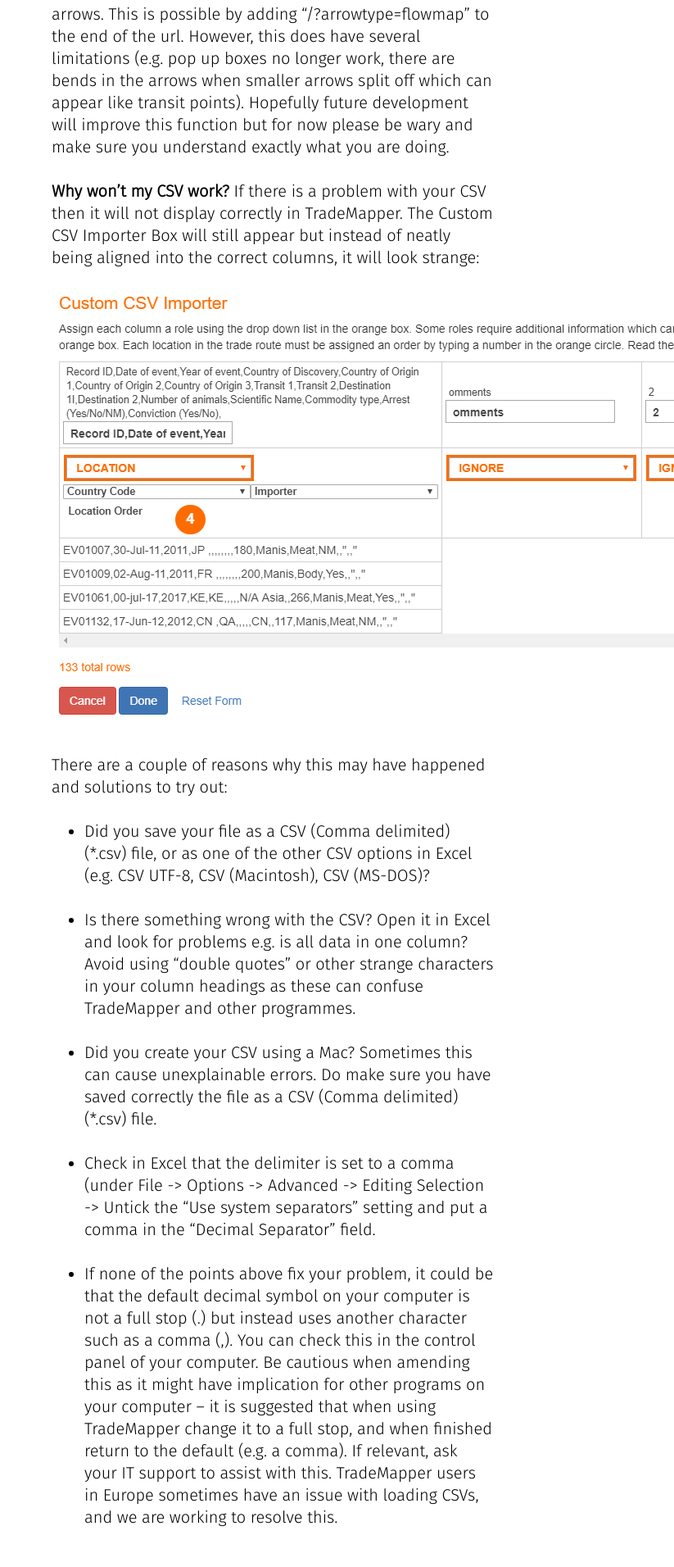
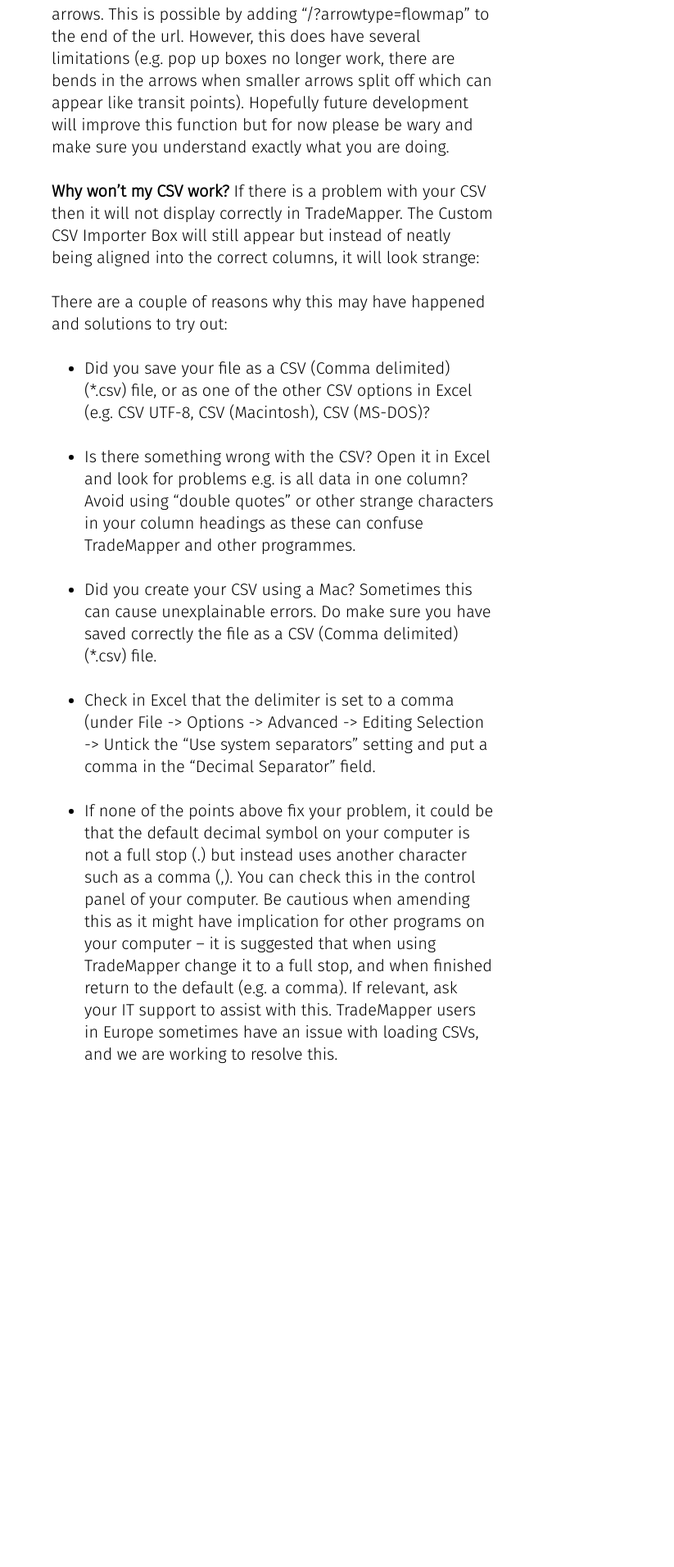
Before and after one commit to trademapper/trademapper-js, a Jekyll site: the page built from _pages/04_faq.md, in a window 1280 px wide. Shown: the part 3168-5080 px from the top of the page at 82% size, without its empty margins (457-1280 px from the left). Built offline with Jekyll 4.4.1, drawn with Linux system fonts in a browser that asks for light colours; after the commit the page ends 4515 px from its top, so only the background shows below that.

Commit message:
Update 04_faq.md

```diff
--- a/_pages/04_faq.md
+++ b/_pages/04_faq.md
@@ -58,8 +58,6 @@
 __Why won't my CSV work?__
 If there is a problem with your CSV then it will not display correctly in TradeMapper. The Custom CSV Importer Box will still appear but instead of neatly being aligned into the correct columns, it will look strange:
 
-![Error loading CSV](https://github.com/trademapper/trademapper-js/blob/gh-pages/CSV_error1.png)
-
 There are a couple of reasons why this may have happened and solutions to try out:
 -	Did you save your file as a CSV (Comma delimited) (*.csv) file, or as one of the other CSV options in Excel (e.g. CSV UTF-8, CSV (Macintosh), CSV (MS-DOS)?
 
```
